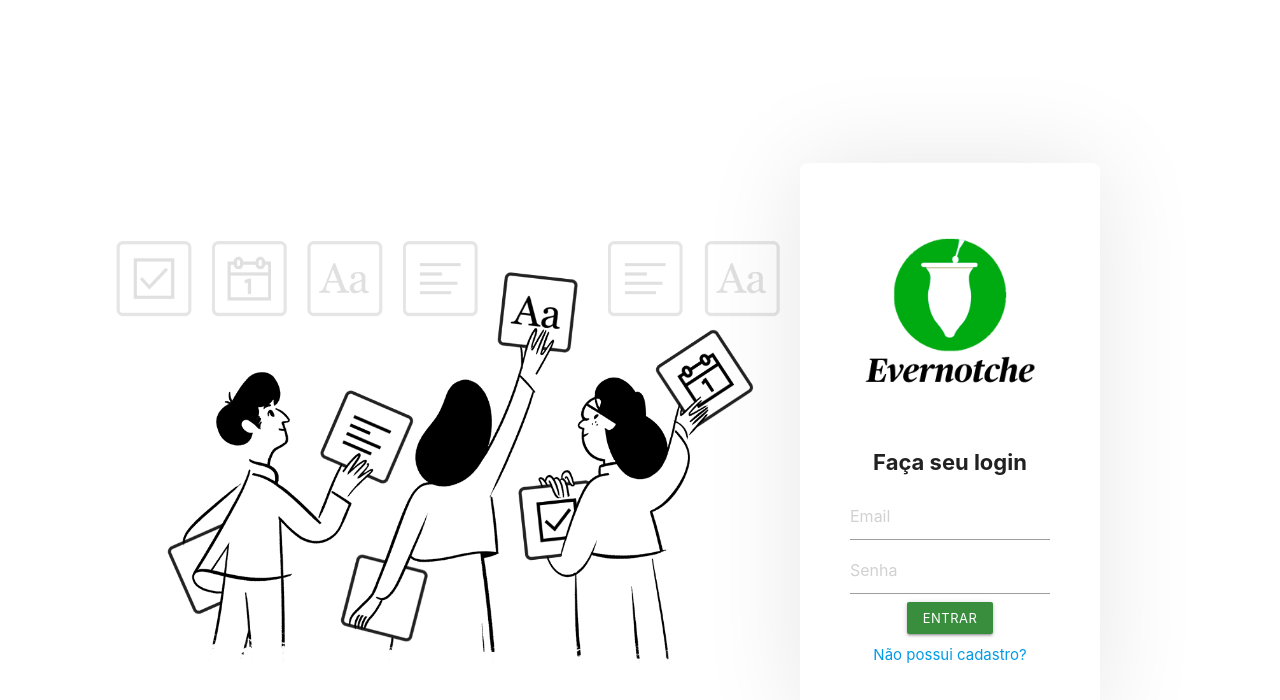
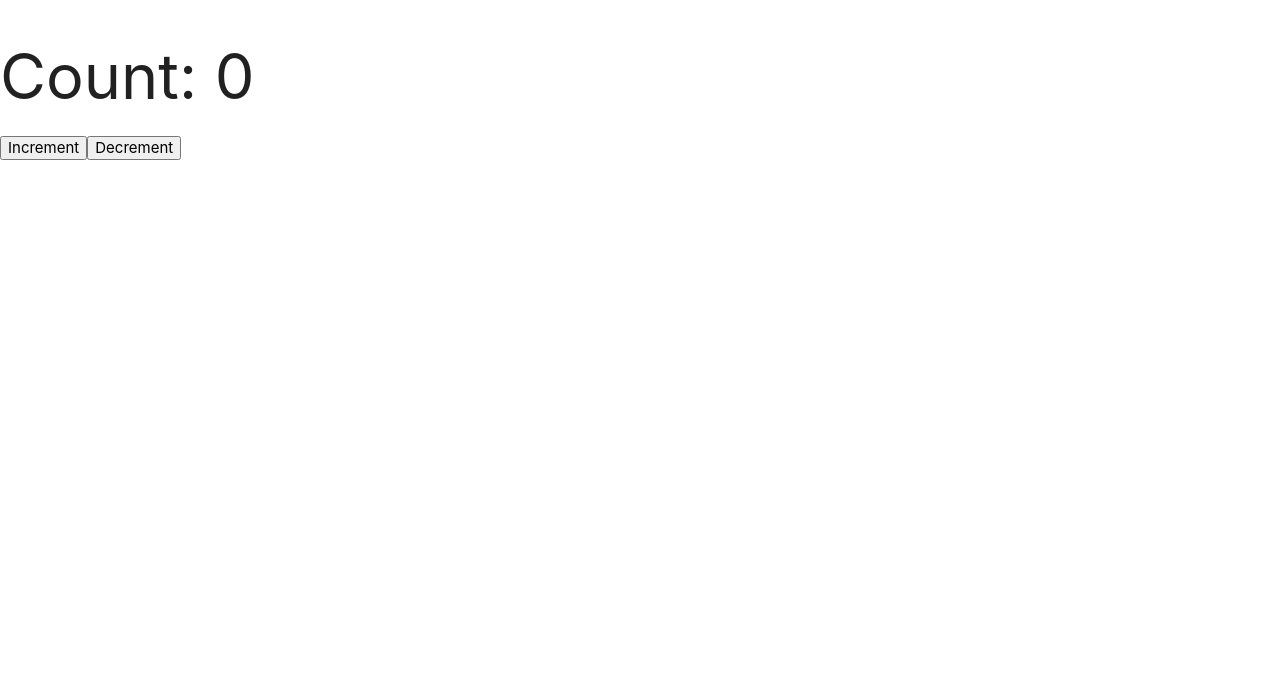
Before and after one commit to brasfx/Evernotche, a React (Create React App) app in the folder frontend/: page /teste in a window 1280 px wide. Shown: the top 700 px of the page. Built offline with nearby package versions, Linux system fonts and the light colour scheme.

Commit message:
Redux integration

```diff
--- a/frontend/package.json
+++ b/frontend/package.json
@@ -12,9 +12,11 @@
     "react": "^17.0.1",
     "react-dom": "16.13.1",
     "react-icons": "^3.11.0",
+    "react-redux": "^7.2.2",
     "react-router-dom": "^5.2.0",
     "react-scripts": "3.4.1",
     "react-sidenav": "^4.0.6",
+    "redux": "^4.0.5",
     "tinymce": "^5.5.1"
   },
   "scripts": {
--- a/frontend/src/index.js
+++ b/frontend/src/index.js
@@ -1,5 +1,7 @@
 import React from 'react';
 import ReactDOM from 'react-dom';
+import {Provider} from "react-redux";
+import store from "./redux/configureStore";
 
 import 'materialize-css/dist/css/materialize.min.css';
 import './index.css';
@@ -8,7 +10,9 @@
 
 ReactDOM.render(
   <React.StrictMode>
-    <App />
+    <Provider store={store}>
+      <App />
+    </Provider>
   </React.StrictMode>,
   document.getElementById('root')
 );
--- a/frontend/src/pages/Login/index.js
+++ b/frontend/src/pages/Login/index.js
@@ -13,6 +13,7 @@
   }
   return (
     <div className="login-container">
+
       <img src={provisionalImg} alt="provisoria" className="slogan-image" />
       <section className="form">
         <img className="logo-image" src={logoImg} />
--- /dev/null
+++ b/frontend/src/pages/Teste/index.js
@@ -0,0 +1,29 @@
+import React from 'react';
+
+import {useSelector} from "react-redux";
+import {useDispatch} from "react-redux";
+import {decrement, increment} from "../../redux/ducks/counter";
+
+export default function Teste() {
+  const dispatch = useDispatch();
+
+  const handleIncrement = () => {
+    dispatch(increment());
+
+  }
+
+  const handleDecrement = () => {
+    dispatch(decrement());
+
+  }
+
+  const count = useSelector((state) => state.counter.count);
+
+  return (
+    <div>
+      <h1>{`Count: ${count}`}</h1>
+      <button onClick={handleIncrement}>Increment</button>
+      <button onClick={handleDecrement}>Decrement</button>
+    </div>
+  );
+}
--- /dev/null
+++ b/frontend/src/redux/configureStore.js
@@ -0,0 +1,11 @@
+import {combineReducers, createStore} from "redux";
+import counterReducer from "./ducks/counter";
+
+const reducer = combineReducers({
+    counter: counterReducer
+
+});
+
+const store = createStore(reducer);
+
+export default store;
--- /dev/null
+++ b/frontend/src/redux/ducks/counter.js
@@ -0,0 +1,31 @@
+const INCREMENT = "increment";
+const DECREMENT = "decrement";
+
+export const increment = () => ({
+    type: INCREMENT
+
+});
+
+export const decrement = () => ({
+    type: DECREMENT
+
+});
+
+const initialState = {
+    count: 0
+};
+
+export default (state = initialState, action) => {
+    switch (action.type) {
+        case INCREMENT:
+            //Mantem o state igual, exceto pelo count
+            return {...state, count: state.count + 1};
+
+        case DECREMENT:
+            return {...state, count: state.count - 1};
+
+        default:
+            return state;
+
+    }
+};
--- a/frontend/src/routes.js
+++ b/frontend/src/routes.js
@@ -4,6 +4,7 @@
 import Home from './pages/Home';
 import Login from './pages/Login';
 import AddNote from './pages/AddNote';
+import Teste from './pages/Teste';
 
 export default function Routes() {
   return (
@@ -12,6 +13,8 @@
         <Route path="/register" component={Register} />
         <Route path="/home" component={Home} />
         <Route path="/addnote" component={AddNote} />
+        <Route path="/teste" component={Teste} />
+
         <Route path="/" component={Login} />
       </Switch>
     </BrowserRouter>
```
Also changed, not shown: frontend/src/alterations.txt, 1 other file (tests, documents, lock files or other folders).
